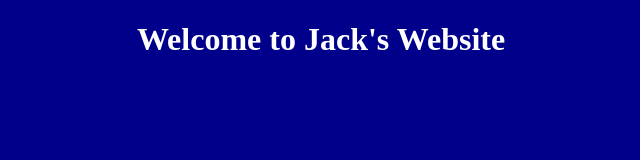
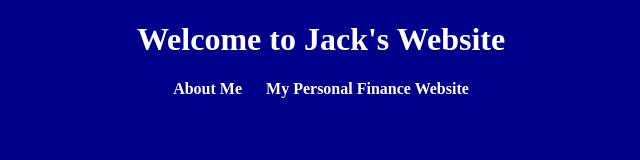
Before and after one commit to YakovEilemberg/YE, a plain HTML site: page index.html in a window 1280 px wide. Shown: the whole page, without its empty margins (319-959 px from the left). Drawn offline with Linux system fonts and the light colour scheme.

Commit message:
Update index.html

```diff
--- a/index.html
+++ b/index.html
@@ -10,11 +10,24 @@
             color: white;
             text-align: center;
         }
+        .links {
+            margin-top: 10px;
+        }
+        .links a {
+            color: white;
+            margin: 0 10px;
+            text-decoration: none;
+            font-weight: bold;
+        }
     </style>
 </head>
 <body>
     <header>
         <h1>Welcome to Jack's Website</h1>
+        <div class="links">
+            <a href="about.html">About Me</a>
+            <a href="finance.html">My Personal Finance Website</a>
+        </div>
     </header>
     <main>
     </main>
```
